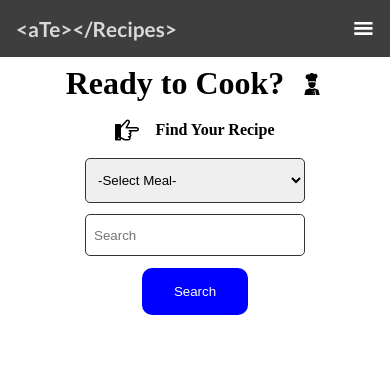
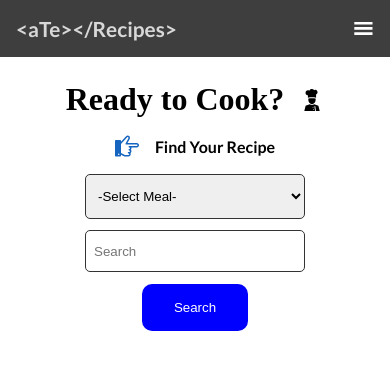
Before and after one commit to ATErcan/recipe-app, a React (Create React App) app: page /recipe in a window 390 px wide. Shown: the top 370 px of the page. Built offline with nearby package versions, Linux system fonts and the light colour scheme.

Commit message:
Recipe main component responsive done

```diff
--- a/src/components/Recipe/Recipe.jsx
+++ b/src/components/Recipe/Recipe.jsx
@@ -2,11 +2,15 @@ import axios from "axios";
 import { useState } from "react";
 import {
   CookIcon,
+  CookText,
   Dropdown,
+  FindText,
   FoodForm,
   FoodInput,
   Options,
   PointIcon,
+  RecipeContainer,
+  RecipeSection,
   SearchBtn,
   SearchContainer,
   TitlesContainer,
@@ -79,15 +83,16 @@ const Recipe = () => {
   };
 
   return (
-    <>
+    <RecipeSection>
+      <RecipeContainer>
         <TitlesContainer>
-        <h1>Ready to Cook?</h1>
+          <CookText>Ready to Cook?</CookText>
           <CookIcon />
         </TitlesContainer>
 
         <TitlesContainer>
           <PointIcon />
-        <h4>Find Your Recipe</h4>
+          <FindText>Find Your Recipe</FindText>
         </TitlesContainer>
 
         <FoodForm onSubmit={searchMeal}>
@@ -112,8 +117,9 @@ const Recipe = () => {
             <SearchBtn>Search</SearchBtn>
           </SearchContainer>
         </FoodForm>
+      </RecipeContainer>
       <Result recipes={recipes} status={status} />
-    </>
+    </RecipeSection>
   );
 };
 
--- a/src/components/styles/Recipe.styled.jsx
+++ b/src/components/styles/Recipe.styled.jsx
@@ -1,6 +1,25 @@
 import styled from "styled-components";
 import { GiCook } from "react-icons/gi";
 import { ImPointRight } from "react-icons/im";
+
+export const RecipeSection = styled.section`
+  min-height: calc(100vh -57px);
+  @media screen and (min-width: 576px) {
+    min-height: calc(100vh - 97px);
+  }
+  @media screen and (min-width: 768px) {
+    min-height: calc(100vh - 103px);
+  }
+`;
+
+export const RecipeContainer = styled.div`
+  display: flex;
+  flex-direction: column;
+  padding: 1rem 0;
+  @media screen and (min-width: 992px) {
+    padding: 2rem 0;
+  }
+`;
 
 export const TitlesContainer = styled.div`
   display: flex;
@@ -12,15 +31,33 @@ export const TitlesContainer = styled.div`
 
 export const CookIcon = styled(GiCook)`
   font-size: 1.5rem;
+  @media screen and (min-width: 992px) {
+    font-size: 2rem;
+  }
 `;
 
 export const PointIcon = styled(ImPointRight)`
   font-size: 1.5rem;
+  color: #1565c0;
 `;
 
 export const SearchContainer = styled(TitlesContainer)`
   flex-direction: column;
   row-gap: 0.7rem;
+`;
+
+export const CookText = styled.h2`
+  font-size: 2rem;
+  @media screen and (min-width: 992px) {
+    font-size: 2.5rem;
+  }
+`;
+
+export const FindText = styled.h4`
+  font-family: "Lato", sans-serif;
+  @media screen and (min-width: 992px) {
+    font-size: 1.3rem;
+  }
 `;
 
 export const Dropdown = styled.select`
@@ -29,6 +66,9 @@ export const Dropdown = styled.select`
   border-radius: 5px;
   outline: none;
   padding: 0.8rem 0.5rem;
+  @media screen and (min-width: 992px) {
+    width: 300px;
+  }
 `;
 
 export const Options = styled.option`
@@ -41,6 +81,9 @@ export const FoodInput = styled.input`
   border-radius: 5px;
   outline: none;
   padding: 0.8rem 0.5rem;
+  @media screen and (min-width: 992px) {
+    width: 300px;
+  }
 `;
 
 export const FoodForm = styled.form``;
```
Lines whose indentation alone changed are shown as unchanged.
